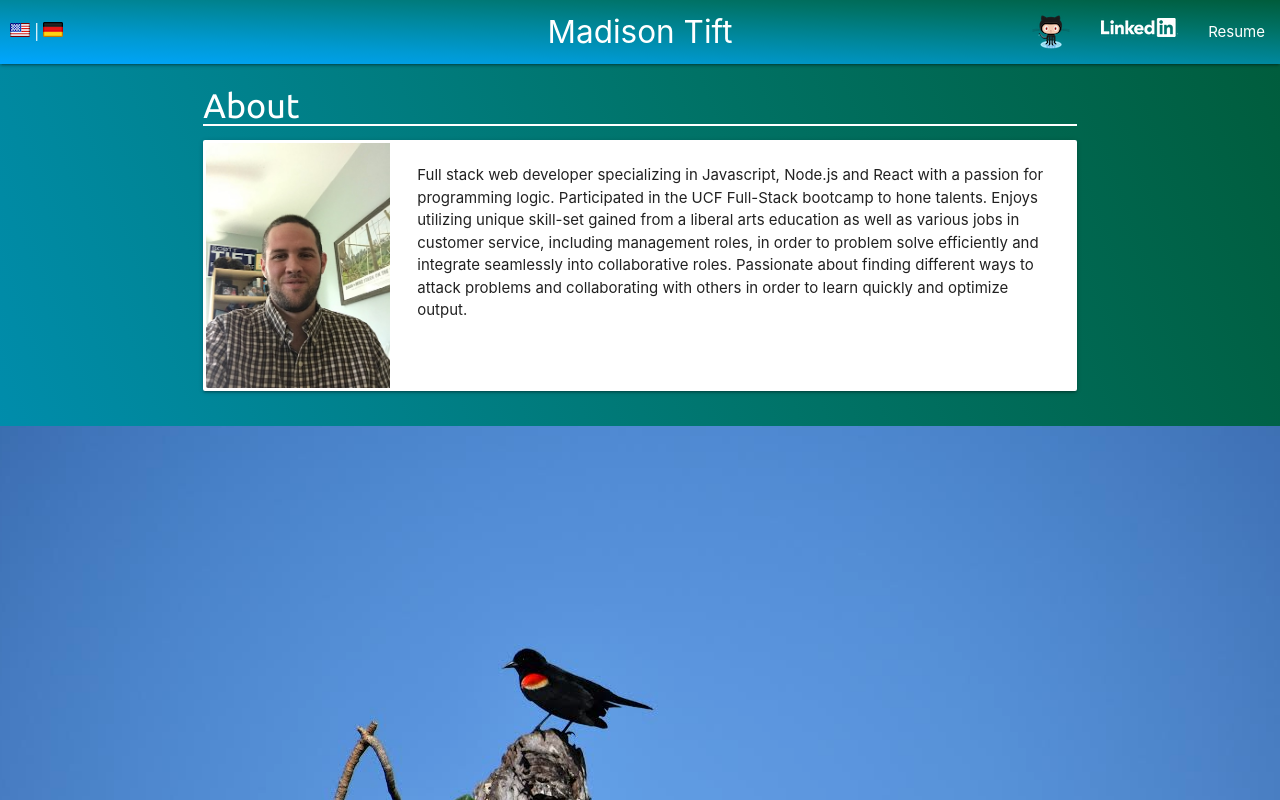
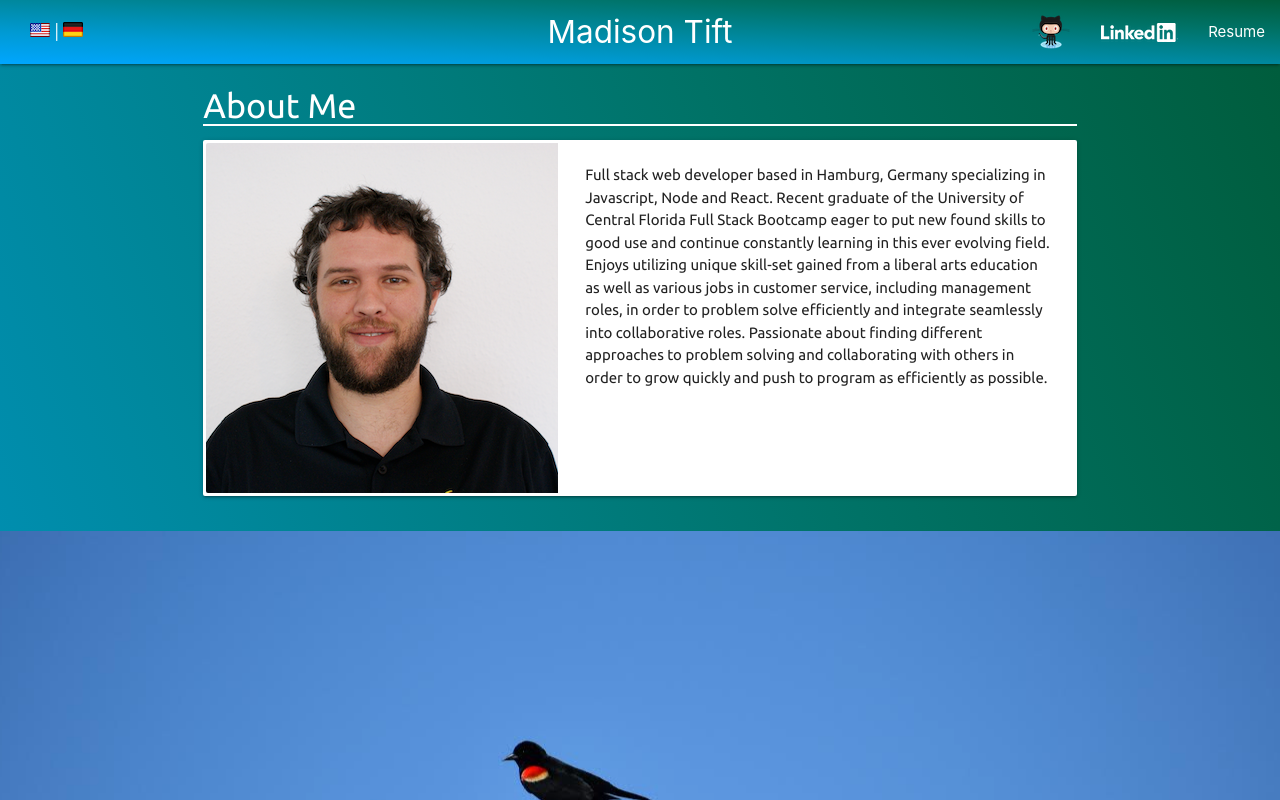
Before and after one commit to nosidam48/Parallax-Porfolio, a plain HTML site: page index.html in a window 1280 px wide. Shown: the top 800 px of the page. Drawn offline with nearby package versions, Linux system fonts and the light colour scheme.

Commit message:
more refinement

```diff
--- a/index.html
+++ b/index.html
@@ -36,24 +36,14 @@
     <div id="About" class="container">
         <div class="row">
             <div class="col s12 m12 lg12">
-                <h4 id="about" class="header">About</h4>
+                <h4 id="about" class="header">About Me</h4>
                 <div class="card horizontal">
-                    <div class="card-image" id="mePic">
-                        <img class="image" id="pic" src="assets/images/IMG_7784.jpg">
+                    <div class="card-image hide-on-small-and-down" id="mePic">
+                        <img class="image" id="pic" src="assets/images/Profilepic.png">
                     </div>
                     <div class="card-stacked">
                         <div class="card-content">
-                            <p id="bio">Full stack web developer specializing in Javascript, Node.js and React with a
-                                passion for programming
-                                logic. Participated in the UCF Full-Stack bootcamp to hone talents. Enjoys
-                                utilizing unique skill-set
-                                gained from a liberal arts education as well as various jobs in customer service,
-                                including management
-                                roles, in order to problem solve efficiently and integrate seamlessly into
-                                collaborative roles.
-                                Passionate about finding different ways to attack problems and collaborating with
-                                others in order to
-                                learn quickly and optimize output.
+                            <p id="bio">Full stack web developer based in Hamburg, Germany specializing in Javascript, Node and React. Recent graduate of the University of Central Florida Full Stack Bootcamp eager to put new found skills to good use and continue constantly learning in this ever evolving field. Enjoys utilizing unique skill-set gained from a liberal arts education as well as various jobs in customer service, including management roles, in order to problem solve efficiently and integrate seamlessly into collaborative roles. Passionate about finding different approaches to problem solving and collaborating with others in order to grow quickly and push to program as efficiently as possible.
                             </p>
                         </div>
                     </div>
@@ -196,7 +186,7 @@
         <div id="Contact" class="container">
             <div class="container">
                 <h4>Contact</h4>
-                <div class="row">
+                <!-- <div class="row">
                     <div class="col s12 m6 lg6"> <a href="https://github.com/nosidam48" target="_blank">
                             <img class="image hoverable" id="git" src="assets/images/GitHub_Logo_White.png"></a>
                     </div>
@@ -204,7 +194,7 @@
                             <img class="image hoverable" id="linked" src="assets/images/Logo-White-94px-TM.png">
                         </a>
                     </div>
-                </div>
+                </div> -->
                 <div class="row">
                     <div class="data col s12 m6 lg6">madison.tift68@gmail.com</div>
                     <div class="data col s12 m6 lg6">1-206-271-0774</div>
--- a/style2.css
+++ b/style2.css
@@ -31,9 +31,9 @@ h4 {
     padding: 30px;
 }
 
-#pic {
+/* #pic {
     width: 184px;
-}
+} */
 
 body {
     background-image: linear-gradient(to right top, #00a6ff, #009ad3, #00889e, #007368, #005c3b);
@@ -83,6 +83,10 @@ li {
 .data {
     font-size: 20px;
     color: white;
+}
+
+#bio {
+    font-family: "Ubuntu", sans-serif;
 }
 
 #resume {
@@ -139,11 +143,11 @@ footer {
 }
 
 #linkedIcon {
-    margin-top: 5px
+    margin-top: 23px
 }
 
 #USA {
-    margin-left: 10px
+    margin-left: 30px
 }
 
 #about-me {
```
Also changed, not shown: assets/images/IMG_7784.jpg (deleted), assets/images/Profilepic.png (added), 2 other files.
